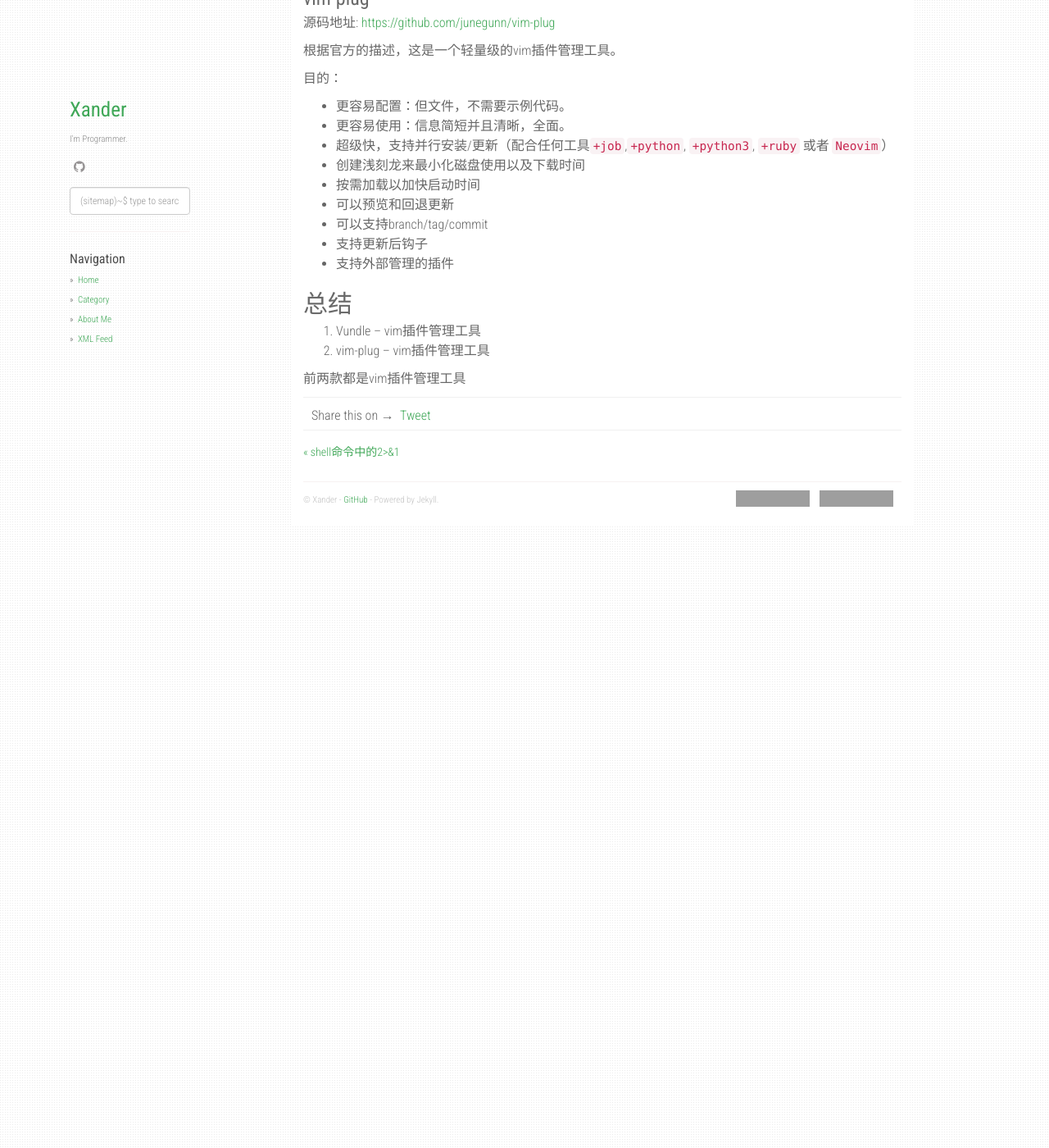
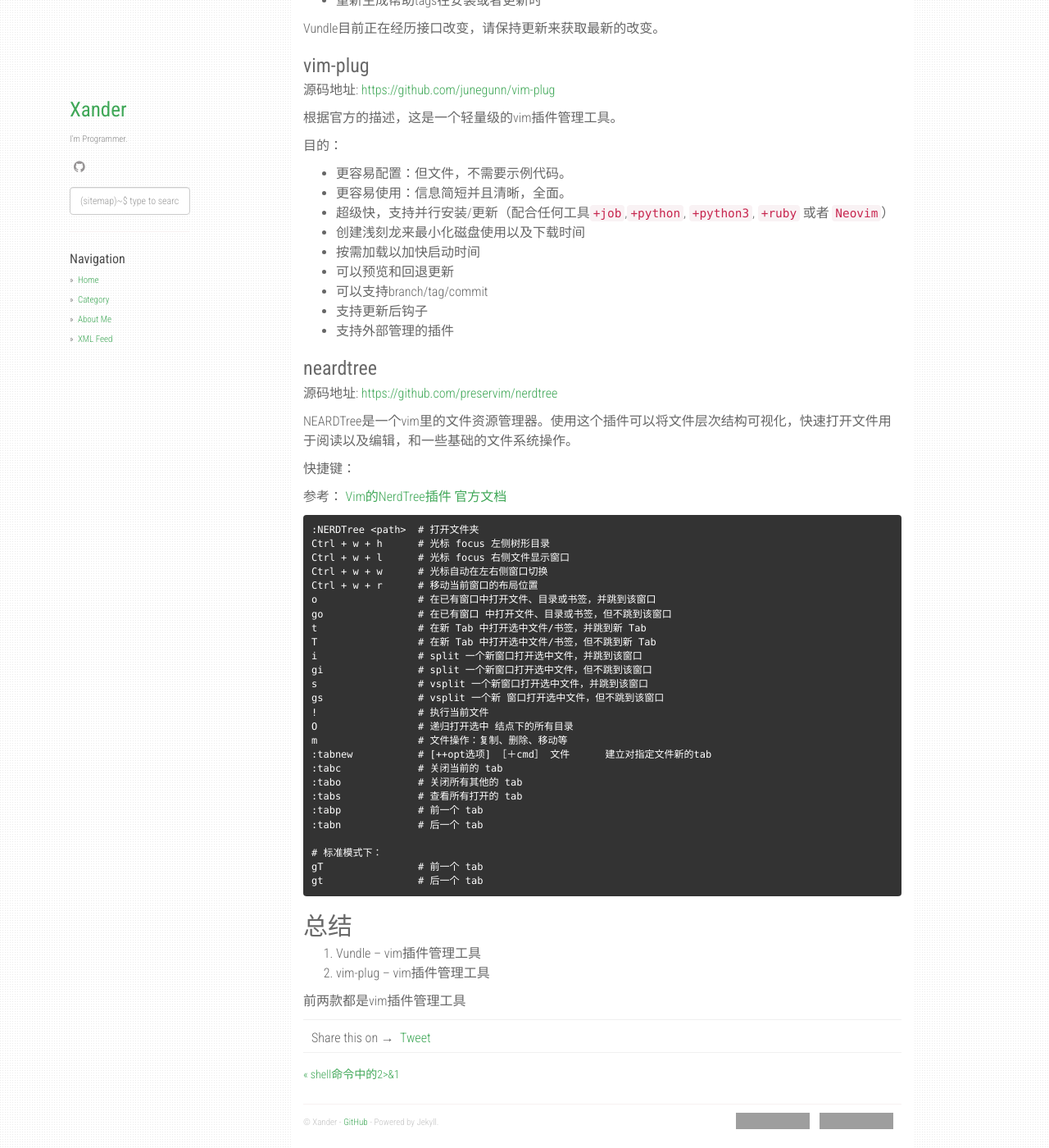
Before and after one commit to cherubic/cherubic.github.io, a Jekyll site: the page built from _posts/2022-07-27-vim插件(1).md, in a window 1280 px wide and 1400 px high, scrolled down 687 px. Shown: the whole window at 82% size. Built offline with Jekyll 4.4.1, drawn with Linux system fonts in a browser that asks for light colours; nearby versions of some CDN libraries; comment, search, counter and statistics services are not loaded; some of the changed text lies outside the part shown; grey boxes are pictures that could not be loaded.

Commit message:
update vim plug -- neadtree

````diff
--- a/_posts/2022-07-27-vim插件(1).md
+++ b/_posts/2022-07-27-vim插件(1).md
@@ -4,6 +4,10 @@ title:  "vim插件(1)"
 date:   2022-07-27 13:33:41 +0800
 categories: [vim, tool, 工具, 文本编辑器, vim plugin]
 ---
+
+## 说明
+
+1. 本文档中代码中的尖括号都代表是可替换的参数
 
 ## 前言
 
@@ -50,6 +54,48 @@ Vundle目前正在经历接口改变，请保持更新来获取最新的改变
 - 支持更新后钩子
 - 支持外部管理的插件
 
+### neardtree
+
+源码地址: [https://github.com/preservim/nerdtree](https://github.com/preservim/nerdtree)
+
+NEARDTree是一个vim里的文件资源管理器。使用这个插件可以将文件层次结构可视化，快速打开文件用于阅读以及编辑，和一些基础的文件系统操作。
+
+快捷键：
+
+参考：
+[Vim的NerdTree插件](https://segmentfault.com/a/1190000015143474)
+[官方文档](https://github.com/preservim/nerdtree/blob/master/doc/NERDTree.txt)
+
+```
+:NERDTree <path>  # 打开文件夹
+Ctrl + w + h      # 光标 focus 左侧树形目录
+Ctrl + w + l      # 光标 focus 右侧文件显示窗口
+Ctrl + w + w      # 光标自动在左右侧窗口切换
+Ctrl + w + r      # 移动当前窗口的布局位置
+o                 # 在已有窗口中打开文件、目录或书签，并跳到该窗口
+go                # 在已有窗口 中打开文件、目录或书签，但不跳到该窗口
+t                 # 在新 Tab 中打开选中文件/书签，并跳到新 Tab
+T                 # 在新 Tab 中打开选中文件/书签，但不跳到新 Tab
+i                 # split 一个新窗口打开选中文件，并跳到该窗口
+gi                # split 一个新窗口打开选中文件，但不跳到该窗口
+s                 # vsplit 一个新窗口打开选中文件，并跳到该窗口
+gs                # vsplit 一个新 窗口打开选中文件，但不跳到该窗口
+!                 # 执行当前文件
+O                 # 递归打开选中 结点下的所有目录
+m                 # 文件操作：复制、删除、移动等
+:tabnew           # [++opt选项] ［＋cmd］ 文件      建立对指定文件新的tab
+:tabc             # 关闭当前的 tab
+:tabo             # 关闭所有其他的 tab
+:tabs             # 查看所有打开的 tab
+:tabp             # 前一个 tab
+:tabn             # 后一个 tab
+
+# 标准模式下：
+gT                # 前一个 tab
+gt                # 后一个 tab
+```
+
+
 ## 总结
 
 1. Vundle -- vim插件管理工具
````
